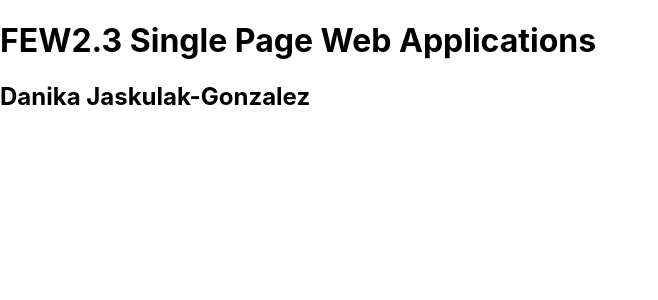
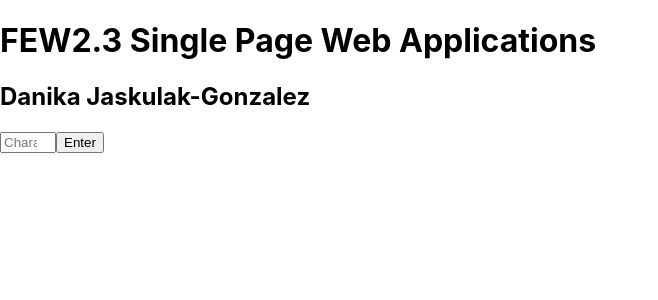
Before and after one commit to djaskulak/FEW2.3-final-danika-jaskulak-gonzalez, a React (Create React App) app: page / in a window 1280 px wide. Shown: the top 300 px of the page, without its empty margins (0-658 px from the left). Built offline with nearby package versions, Linux system fonts and the light colour scheme.

Commit message:
started starwars component

```diff
--- a/src/App.js
+++ b/src/App.js
@@ -1,10 +1,12 @@
 import './App.css';
 import Home from './components/home/home'
+import StarWars from './components/starwars/starwars'
 
 function App() {
   return (
     <div className="App">
       <Home />
+      <StarWars />
     </div>
   );
 }
--- /dev/null
+++ b/src/components/starwars/starwars.js
@@ -0,0 +1,41 @@
+import { useState } from "react";
+
+
+function StarWars () {
+    const [id, setID] = useState()
+    const [data, setData] = useState(null)
+
+    return (
+        <div className="StarWars">
+            <div className='input'>
+                <input type='number' min="1" max="83" placeholder='Character ID'
+                    onChange={e => {
+                        setID(e.target.value)
+                    }}
+                ></input>
+                <button
+                    onClick={e => {
+                        getData(id)
+                    }}
+                >Enter</button>
+            </div>
+
+            <div className="characterData">
+
+            </div>
+        </div>
+    )
+
+    async function getData (id) {
+        const res = await fetch(`https://swapi.dev/api/people/${id}/`)
+        const json = await res.json()
+
+        console.log(json)
+
+        if(!json.detail){
+            setData(json)
+        }
+    }
+}
+
+export default StarWars
```
